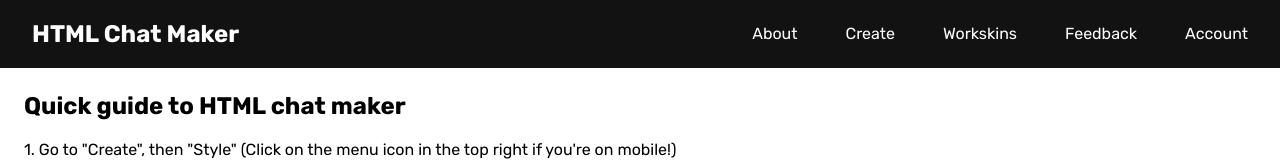
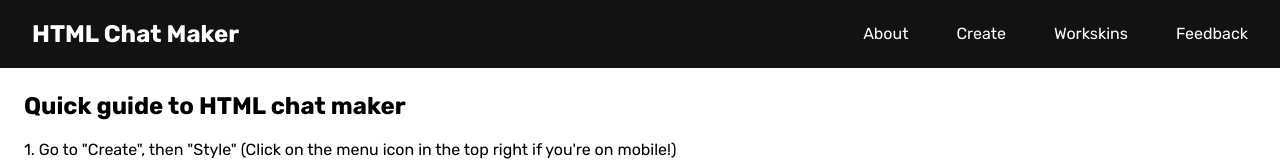
Before and after one commit to qriechan/html-chat-maker, a React (Vite) app: page / in a window 1280 px wide. Shown: the top 161 px of the page. Built offline with nearby package versions, Linux system fonts and the light colour scheme.

Commit message:
placed account page back in production

```diff
--- a/src/components/NavItems.js
+++ b/src/components/NavItems.js
@@ -28,10 +28,10 @@ const navItems = [
         title: 'Feedback',
         url: '/feedback',
     },
-    {
-        title: 'Account',
-        url: '/account',
-    },
+    // {
+    //     title: 'Account',
+    //     url: '/account',
+    // },
 ];
 
 export default navItems
```
Also changed, not shown: src/components/KKT/TODOLIST.txt (deleted), src/components/TODOLIST.txt (added).
